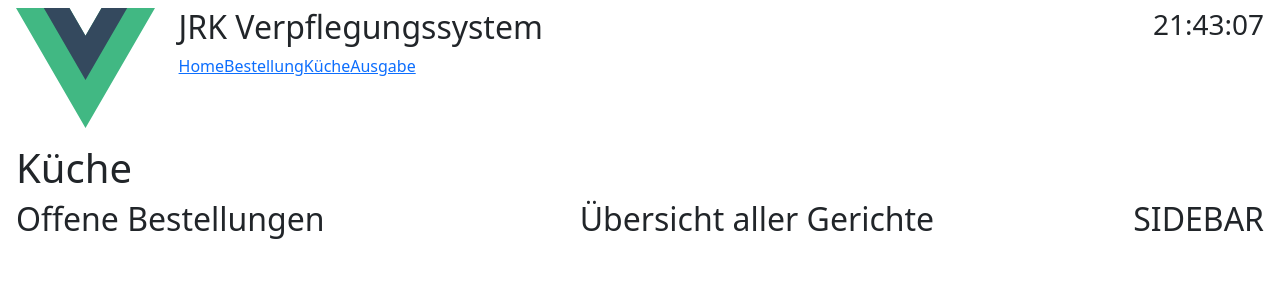
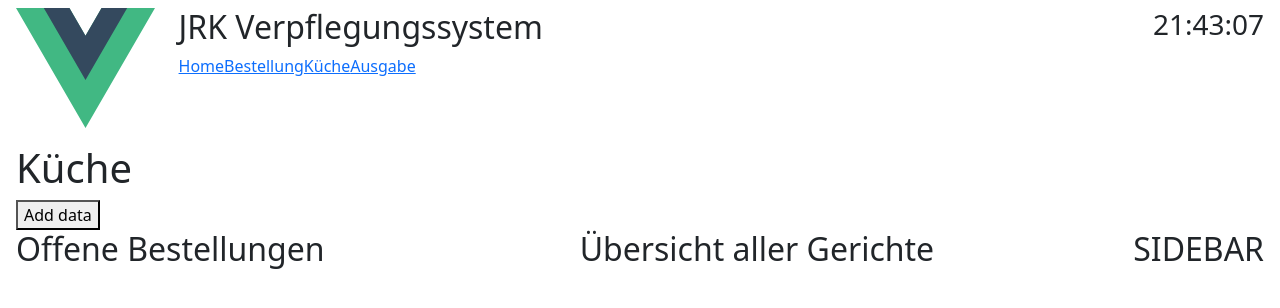
Before and after one commit to trompete11/FFW-Projekt_Essen_System, a Vue app: page /kueche in a window 1280 px wide. Shown: the top 308 px of the page. Built offline with nearby package versions, Linux system fonts and the light colour scheme.

Commit message:
Tried to add example data to orderStore. Tried to iterate over updating list.

```diff
--- a/src/components/kuechenAnsicht/einzelneBestellung.vue
+++ b/src/components/kuechenAnsicht/einzelneBestellung.vue
@@ -17,7 +17,11 @@
 </template>
 
 <script setup lang="ts">
-    defineProps(['order']);
+    import { type OrderItem } from '@/assets/interfaces';
+    import { defineProps } from 'vue';
+    const props = defineProps<{
+        orders: OrderItem[];
+    }>();
 </script>
 
 <style scoped>
--- a/src/components/kuechenAnsicht/offeneBestellungen.vue
+++ b/src/components/kuechenAnsicht/offeneBestellungen.vue
@@ -2,17 +2,22 @@
     <div>
         <h2>Offene Bestellungen</h2>
     </div>
-    <div class="order-container" v-for="order in orders" :key="order.id">
-        <Einzelbestellung order="order" />
+    <div v-for="order in orders" :key="order.id">
+        <Einzelbestellung :order="order" />
     </div>
 </template>
 
 <script setup lang="ts">
+    import { ref, watchEffect } from 'vue';
     import { useOrderStore } from '@/stores/orderStore';
     import EinzelBestellung from '@/components/kuechenAnsicht/einzelneBestellung.vue';
 
     const orderStore = useOrderStore();
-    const orders = orderStore.getOrders;
+    const orders = ref(orderStore.getOrders);
+
+    watchEffect(() => {
+        orders.value = orderStore.getOrders;
+    });
 </script>
 
 <style scoped>
--- a/src/views/KuecheView.vue
+++ b/src/views/KuecheView.vue
@@ -1,6 +1,7 @@
 <template>
   <div>
     <h1>Küche</h1>
+    <button @click="addData">Add data</button>
     <div id="flex-container">
       <div id="single-orders">
         <OffeneBestellungen />
@@ -18,6 +19,34 @@
 <script setup lang="ts">
   import OffeneBestellungen from '@/components/kuechenAnsicht/offeneBestellungen.vue';
   import SummeGerichte from '@/components/kuechenAnsicht/summeGerichte.vue';
+  import { useOrderStore } from '@/stores/orderStore';
+  import { type Order, type OrderItem, type FoodItem } from '@/assets/interfaces';
+
+  const orderStore = useOrderStore();
+  const orders = orderStore.getOrders;
+
+  const addData = () => {
+    const exampleOrderItem1: OrderItem = {
+      count: 2,
+      price_sum: 25.99,
+      comment: "No onions",
+      item: { id: 1, name: "Burger", price: 12.99 },
+      extras: [{ id: 2, name: "Cheese", price: 1.99 }]
+    };
+
+    const exampleOrderItem2: OrderItem = {
+      count: 1,
+      price_sum: 8.49,
+      comment: null,
+      item: { id: 3, name: "Salad", price: 8.49 },
+     extras: null
+    };
+    /*
+    const samples = [
+      {count: 1, price_sum: 1.0, comment: "TEST", item: {id: 1, name: "ESSEN", price: 2.0}, extra: null},
+    ];*/
+    orderStore.addOrder([exampleOrderItem1, exampleOrderItem2]);
+  }
 </script>
 
 <style scoped>
```
